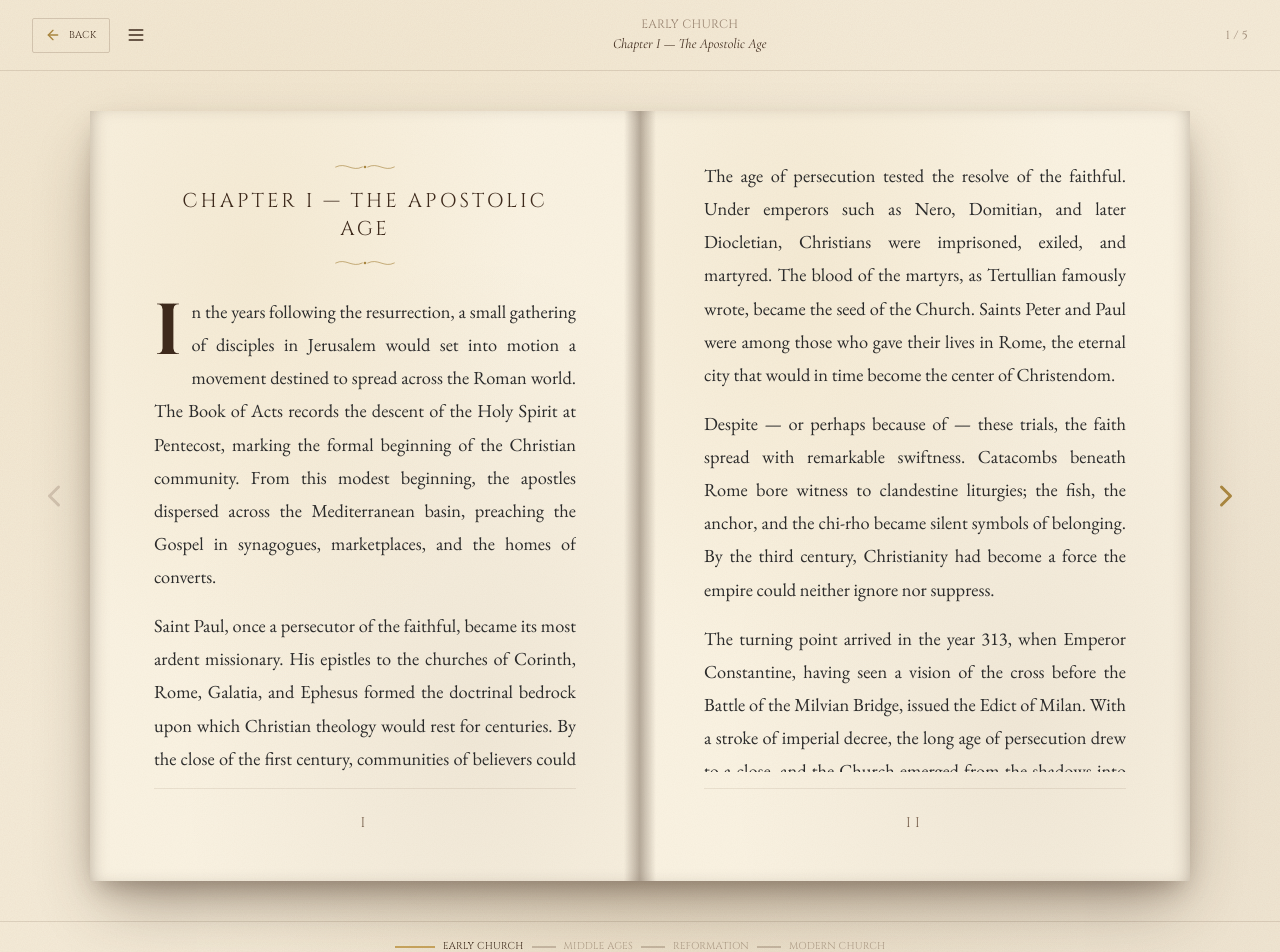
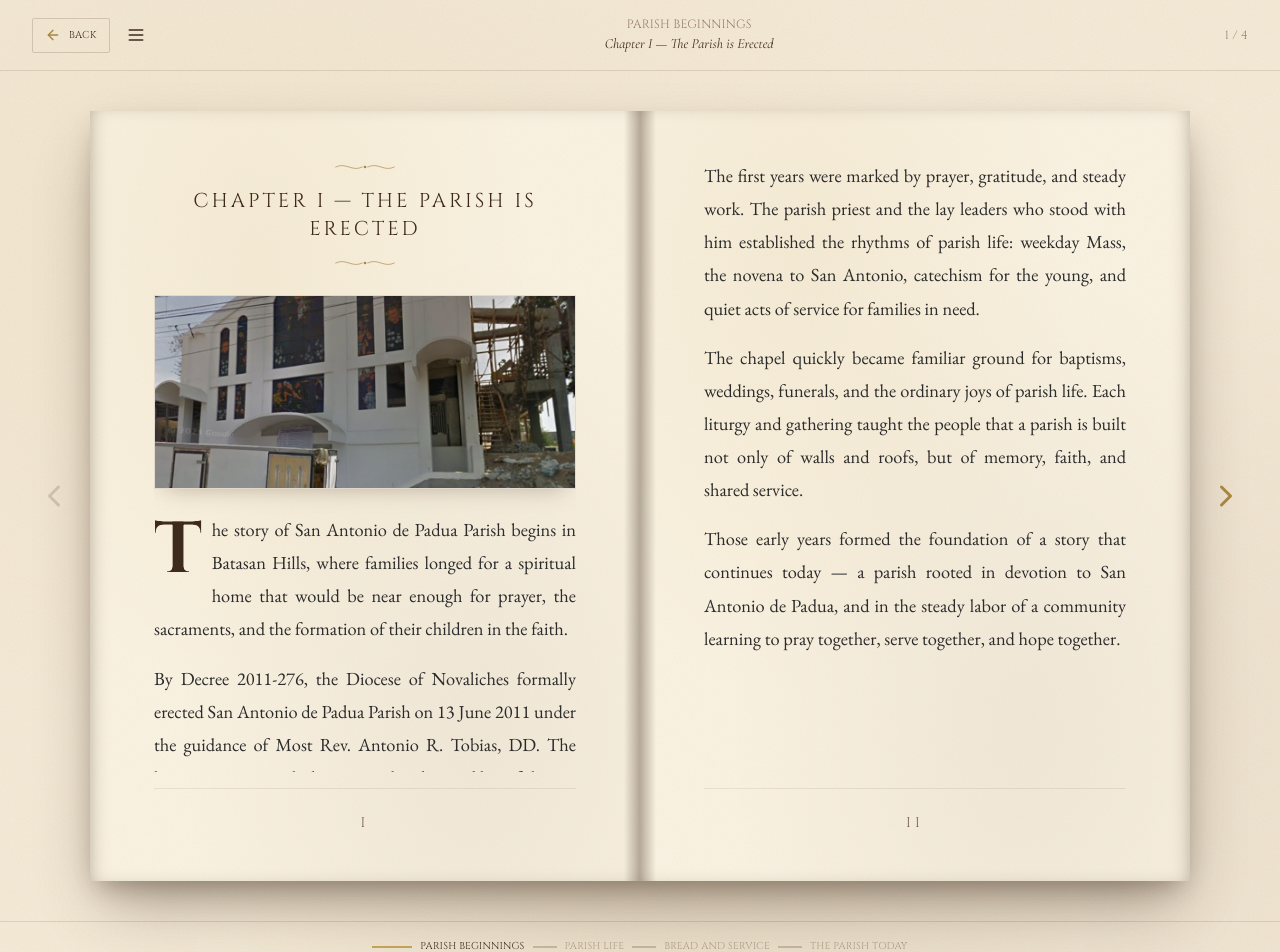
Before and after one commit to Ranyeelll/SADP-sample, a React (Vite) app: page /flipbook/read in a window 1280 px wide. Shown: the top 952 px of the page. Built offline with nearby package versions, Linux system fonts and the light colour scheme.

Commit message:
refactor: update parish references and enhance content across multiple pages

```diff
--- a/index.html
+++ b/index.html
@@ -4,7 +4,7 @@
     <meta charset="UTF-8" />
       <link rel="icon" type="image/png" href="/parish-logo.png" />
     <meta name="viewport" content="width=device-width, initial-scale=1.0" />
-    <title>Church History Flipbook</title>
+    <title>San Antonio de Padua Parish Story</title>
   </head>
   <body>
     <div id="root"></div>
--- a/src/components/BookPage.tsx
+++ b/src/components/BookPage.tsx
@@ -48,6 +48,16 @@ export function BookPageContent({ page, side, isFirstOfChapter }: Props) {
       }
 
       <div className="flex-1 overflow-hidden">
+        {page.image &&
+        <div className="mb-4 sm:mb-6">
+            <div className="overflow-hidden border border-brown/15 bg-white/40 shadow-[0_10px_22px_-12px_rgba(62,42,28,0.35)]">
+              <img
+              src={page.image}
+              alt={page.imageAlt || page.chapter}
+              className="w-full h-36 sm:h-44 md:h-48 object-cover" />
+            </div>
+          </div>
+        }
         <div className="font-body text-charcoal text-[1rem] sm:text-[1.05rem] md:text-[1.15rem] leading-[1.75] sm:leading-[1.8] space-y-3 sm:space-y-4 text-justify">
           {page.paragraphs.map((p, i) =>
           <p
--- a/src/components/ChapterSidebar.tsx
+++ b/src/components/ChapterSidebar.tsx
@@ -71,10 +71,10 @@ export function ChapterSidebar({
               </div>
 
               <h2 className="font-display text-xl sm:text-2xl text-brown-dark text-center mb-2 leading-tight">
-                History of the Church
+                San Antonio de Padua Parish
               </h2>
               <p className="font-cormorant italic text-center text-brown/70 text-sm mb-8 sm:mb-10">
-                Eight chapters across four eras
+                Four chapters across the life of the parish
               </p>
 
               <ul className="space-y-1">
--- a/src/data/bookContent.ts
+++ b/src/data/bookContent.ts
@@ -2,6 +2,8 @@ export interface BookPage {
   chapter: string;
   pageNumber: number;
   paragraphs: string[];
+  image?: string;
+  imageAlt?: string;
 }
 
 export interface Section {
@@ -13,119 +15,122 @@ export interface Section {
 
 export const sections: Section[] = [
   {
-  id: 'early-church',
-  title: 'Early Church',
-  dates: '33 — 500 AD',
+    id: 'parish-beginnings',
+    title: 'Parish Beginnings',
+    dates: '2011 — 2012',
     pages: [
       {
-    chapter: 'Chapter I — The Apostolic Age',
+        chapter: 'Chapter I — The Parish is Erected',
         pageNumber: 1,
+        image: '/founding-of-parish.jpg',
+        imageAlt: 'The original chapel of San Antonio de Padua Parish',
         paragraphs: [
-    'In the years following the resurrection, a small gathering of disciples in Jerusalem would set into motion a movement destined to spread across the Roman world. The Book of Acts records the descent of the Holy Spirit at Pentecost, marking the formal beginning of the Christian community. From this modest beginning, the apostles dispersed across the Mediterranean basin, preaching the Gospel in synagogues, marketplaces, and the homes of converts.',
-    'Saint Paul, once a persecutor of the faithful, became its most ardent missionary. His epistles to the churches of Corinth, Rome, Galatia, and Ephesus formed the doctrinal bedrock upon which Christian theology would rest for centuries. By the close of the first century, communities of believers could be found from Antioch to Alexandria, from Rome to the distant shores of Britannia.',
-    'Yet the early Church did not grow without cost. Its adherents lived under the suspicion of a pagan empire, often misunderstood and frequently maligned. Worship was conducted in private homes, and the breaking of bread became both sacrament and symbol of unity.']
-
+          'The story of San Antonio de Padua Parish begins in Batasan Hills, where families longed for a spiritual home that would be near enough for prayer, the sacraments, and the formation of their children in the faith.',
+          'By Decree 2011-276, the Diocese of Novaliches formally erected San Antonio de Padua Parish on 13 June 2011 under the guidance of Most Rev. Antonio R. Tobias, DD. The beginning was simple, but it was also clear and hopeful.',
+          'From the first Mass in a modest chapel, the parish became a place where neighbors gathered to hear the Word of God, receive the sacraments, and begin a shared life as one community.'
+        ]
       },
       {
-    chapter: 'Chapter I — The Apostolic Age',
+        chapter: 'Chapter I — The Parish is Erected',
         pageNumber: 2,
         paragraphs: [
-    'The age of persecution tested the resolve of the faithful. Under emperors such as Nero, Domitian, and later Diocletian, Christians were imprisoned, exiled, and martyred. The blood of the martyrs, as Tertullian famously wrote, became the seed of the Church. Saints Peter and Paul were among those who gave their lives in Rome, the eternal city that would in time become the center of Christendom.',
-    'Despite — or perhaps because of — these trials, the faith spread with remarkable swiftness. Catacombs beneath Rome bore witness to clandestine liturgies; the fish, the anchor, and the chi-rho became silent symbols of belonging. By the third century, Christianity had become a force the empire could neither ignore nor suppress.',
-    'The turning point arrived in the year 313, when Emperor Constantine, having seen a vision of the cross before the Battle of the Milvian Bridge, issued the Edict of Milan. With a stroke of imperial decree, the long age of persecution drew to a close, and the Church emerged from the shadows into the light of public life.']
-
+          'The first years were marked by prayer, gratitude, and steady work. The parish priest and the lay leaders who stood with him established the rhythms of parish life: weekday Mass, the novena to San Antonio, catechism for the young, and quiet acts of service for families in need.',
+          'The chapel quickly became familiar ground for baptisms, weddings, funerals, and the ordinary joys of parish life. Each liturgy and gathering taught the people that a parish is built not only of walls and roofs, but of memory, faith, and shared service.',
+          'Those early years formed the foundation of a story that continues today — a parish rooted in devotion to San Antonio de Padua, and in the steady labor of a community learning to pray together, serve together, and hope together.'
+        ]
+      }
+    ]
   },
   {
-    chapter: 'Chapter II — Councils and Creeds',
+    id: 'parish-life',
+    title: 'Parish Life',
+    dates: '2013 — 2015',
+    pages: [
+      {
+        chapter: 'Chapter II — Building the Community',
         pageNumber: 3,
+        image: '/growth-of-community.jpg',
+        imageAlt: 'Parishioners gathering for parish life and service',
         paragraphs: [
-    'With the legalization of Christianity came new challenges. Doctrinal disputes, once settled in the small circles of bishops, now demanded resolution on a universal scale. In 325, Constantine convened the First Council of Nicaea, gathering bishops from across the empire to address the Arian controversy and to articulate the divinity of Christ.',
-    "From this council emerged the Nicene Creed, a profession of faith that would unite Christians across language and culture. Subsequent councils — Constantinople, Ephesus, Chalcedon — refined the Church's understanding of the Trinity and the Incarnation, shaping orthodoxy as it would be received for the next thousand years.",
-    'The age also gave rise to the great Fathers of the Church: Athanasius, defender of Nicene faith; Augustine of Hippo, whose Confessions and City of God still illuminate the Christian mind; and Jerome, whose Latin Vulgate would become the standard Scripture of the Western world.']
-
-  }]
-
+          'As the parish grew, so did its ministries. More families joined the Sunday liturgies, children gathered for catechism, and volunteers began to shape the life of the parish through music, service, and prayer.',
+          'The community learned to organize itself around the needs of the faithful: ushers, choir members, catechists, readers, collectors, and ordinary parishioners who simply came early and stayed late because they loved the house of God.',
+          'What had begun as a small chapel life slowly became a visible parish family, one that welcomed neighbors from every corner of Batasan Hills and gave them a place to belong.'
+        ]
       },
       {
-  id: 'middle-ages',
-  title: 'Middle Ages',
-  dates: '500 — 1450 AD',
+        chapter: 'Chapter II — Building the Community',
+        pageNumber: 4,
+        paragraphs: [
+          'The parish also began to discover its wider mission. Formation sessions, devotional groups, and regular parish gatherings helped the faithful grow in knowledge of the Church and in love for one another.',
+          'The parish priest encouraged a spirit of service that reached beyond Sunday worship. Parishioners learned to see ministry as a shared responsibility, whether in the choir loft, the catechism room, the altar, or the community outreach desk.',
+          'These years gave the parish a strong center: prayer at the heart, service at the edges, and a community formed by the grace of God.'
+        ]
+      }
+    ]
+  },
+  {
+    id: 'parish-service',
+    title: 'Bread and Service',
+    dates: '2016 — 2018',
     pages: [
       {
-    chapter: 'Chapter III — Monasticism and Mission',
-    pageNumber: 4,
+        chapter: 'Chapter III — Bread, Service, and Formation',
+        pageNumber: 5,
+        image: '/tinapay-project.jpg',
+        imageAlt: 'Tinapay de San Antonio parish livelihood project',
         paragraphs: [
-    'As the Western Empire crumbled beneath waves of migration, the Church alone preserved the threads of civilization. In the silence of the cloister, monks copied manuscripts by candlelight, safeguarding the wisdom of the ancients alongside the words of Scripture. Saint Benedict of Nursia, in his Rule, gave shape to a way of life that balanced prayer, labor, and learning.',
-    'From these monasteries flowed missionaries who carried the faith to the peoples of northern Europe. Saint Patrick brought Christianity to Ireland; Saint Augustine of Canterbury established it among the Anglo-Saxons; Saints Cyril and Methodius gave the Slavs both faith and a written language. The face of Europe was being remade.',
-    'Charlemagne, crowned by Pope Leo III on Christmas Day of the year 800, embodied the union of throne and altar that would define the medieval imagination. The Carolingian renaissance brought a renewal of letters, and the cathedral schools of his realm planted the seeds of the universities to come.']
-
+          'As the parish matured, it also learned that faith must feed the body as well as the soul. From that conviction came parish projects such as Tinapay de San Antonio, a livelihood initiative that carried with it the simple beauty of shared work and shared bread.',
+          'The project became a sign that the parish did not exist only for Sunday worship. It also stood with families in practical ways, creating opportunities for service, cooperation, and dignity in everyday life.',
+          'At the same time, the parish continued its work in formation: Bible studies, youth gatherings, devotional groups, and ministries that taught people how to serve with joy, discipline, and charity.'
+        ]
       },
       {
-    chapter: 'Chapter IV — Schism and Scholasticism',
-    pageNumber: 5,
+        chapter: 'Chapter III — Bread, Service, and Formation',
+        pageNumber: 6,
         paragraphs: [
-    'The year 1054 brought a sorrow that has never fully healed. The mutual excommunications between the Patriarch of Constantinople and the legates of Rome formalized a rupture between East and West, sundering the Christian world into Catholic and Orthodox communions. Disputes over the filioque, papal authority, and liturgical practice had long simmered; now they hardened into separation.',
-    'Yet the Western Church entered an age of remarkable intellectual flowering. The twelfth and thirteenth centuries gave rise to the universities of Bologna, Paris, and Oxford. In their halls, scholars such as Anselm, Bonaventure, and Thomas Aquinas wove together the philosophy of Aristotle and the revelation of Scripture into the great synthesis of scholasticism.',
-    'The same age witnessed the rise of the mendicant orders. Saint Francis of Assisi embraced lady poverty and called the Church back to the simplicity of the Gospel; Saint Dominic answered heresy with preaching and learning. Together their friars walked the dusty roads of Christendom, beggars and scholars alike.']
-
-  }]
-
+          'The parish priest and the people worked side by side to make the parish warm, ordered, and welcoming. New members found catechists ready to help, ministries ready to serve, and a church family ready to receive them.',
+          'Over the years, the parish deepened its pastoral care through gatherings for the youth, outreach to families, and the patient ministry of listening that is often invisible but always essential.',
+          'These years of service gave the parish a stable identity: prayer at the center, service at the edges, and a community bound together not by convenience but by faith.'
+        ]
+      }
+    ]
   },
   {
-  id: 'reformation',
-  title: 'Reformation',
-  dates: '1450 — 1650 AD',
+    id: 'parish-present',
+    title: 'The Parish Today',
+    dates: '2019 — Present',
     pages: [
       {
-    chapter: 'Chapter V — Ninety-Five Theses',
-    pageNumber: 6,
+        chapter: 'Chapter IV — A Living Parish',
+        pageNumber: 7,
+        image: '/San_Antonio_de_Padua_Parish_-_Batasan_Hills,_Quezon_City.jpg',
+        imageAlt: 'San Antonio de Padua Parish church facade in Batasan Hills, Quezon City',
         paragraphs: [
-    'On the eve of All Saints in the year 1517, an Augustinian friar named Martin Luther affixed a list of theses to the door of the castle church in Wittenberg. He had intended only to invite scholarly disputation over the sale of indulgences. He could not have foreseen that his words, carried swiftly upon the wings of the printing press, would shake the foundations of Western Christendom.',
-    "What began as a call for reform soon became a rupture. Luther's doctrines of sola scriptura and sola fide drew followers across the German lands; in Geneva, John Calvin built a city upon his vision of divine sovereignty; in England, Henry VIII severed the realm from Rome and placed the crown at the head of a new ecclesial settlement.",
-    'The unity of medieval Christendom, already strained, gave way. Wars of religion would scar the continent for more than a century, and the map of Europe would never again be what it had been before that autumn night in Wittenberg.']
-
+          'Today the parish stands as a living home for worship and mission in Batasan Hills. Its doors open for the daily and Sunday liturgies, for the quiet hours of prayer, and for the celebrations that mark the life of the faithful.',
+          'The parish continues to grow through sacraments, devotions, outreach, and community life. Families come for baptism, first communion, confirmation, marriage preparation, and the many moments when the Church accompanies people in ordinary and extraordinary times.',
+          'What began in 2011 by decree has become a lasting parish story — not simply a record of dates, but a witness that God builds His people through prayer, leadership, and the faith of those who keep showing up.'
+        ]
       },
       {
-    chapter: 'Chapter VI — Trent and Renewal',
-    pageNumber: 7,
-    paragraphs: [
-    'The Catholic Church did not stand idle. Convened from 1545 to 1563, the Council of Trent met in three long sessions to address the crises of the age. Its decrees clarified Catholic teaching on Scripture and tradition, justification, the sacraments, and the Mass. It reformed the formation of clergy, established seminaries, and gave the Roman Rite the form it would carry into the twentieth century.',
-    'A spirit of renewal swept the Catholic world. Saint Ignatius of Loyola founded the Society of Jesus, whose members became teachers, missionaries, and confessors to kings. Saint Teresa of Ávila and Saint John of the Cross reformed the Carmelites and gave the Church mystical writings of unsurpassed depth. Saint Charles Borromeo embodied the model of the post-Tridentine bishop.',
-    'Beyond Europe, missionaries crossed oceans. Saint Francis Xavier carried the Gospel to India and Japan; Jesuits and Franciscans laboured in the Americas and the Philippines, where parishes such as San Antonio de Padua would in time take root, weaving the faith into the very soil of new lands.']
-
-  }]
-
-},
-{
-  id: 'modern-church',
-  title: 'Modern Church',
-  dates: '1650 — Present',
-  pages: [
-  {
-    chapter: 'Chapter VII — A Council for the Modern World',
+        chapter: 'Chapter IV — A Living Parish',
         pageNumber: 8,
         paragraphs: [
-    'The modern age confronted the Church with challenges unknown to her fathers. Revolutions political and industrial reshaped society; new sciences questioned old certainties; secular philosophies offered visions of humanity unmoored from the divine. Through it all, the Church sought to remain both faithful and intelligible to a changing world.',
-    "On the eleventh of October, 1962, Pope Saint John XXIII opened the doors of the Second Vatican Council. He spoke of throwing open the windows of the Church to let in fresh air. Over four sessions, the council fathers produced sixteen documents that reshaped Catholic life: liturgy in the vernacular, renewed engagement with Scripture, dialogue with other Christians and other religions, and a fuller appreciation of the laity's role in the world.",
-    "The reforms were neither universally welcomed nor uniformly applied, and the decades following witnessed both renewal and turbulence. Yet the council's call — to bring Christ to the modern world and the modern world to Christ — remains the horizon of Catholic life today."]
-
-  },
-  {
-    chapter: 'Chapter VIII — A Pilgrim Church',
-    pageNumber: 9,
-    paragraphs: [
-    'The papacies of Saint John Paul II, Benedict XVI, and Francis have each in their own way carried forward the conciliar vision. The fall of the Iron Curtain, the rise of the global South, the reckoning with grave failures of accountability, and the encounter with new questions of bioethics, ecology, and digital culture have all marked the contemporary Church.',
-    'Today the Catholic faith is professed by more than a billion souls across every continent. In great basilicas and humble parishes alike — in San Antonio de Padua and in countless communities like her — the same liturgy is celebrated, the same creed confessed, the same bread broken in remembrance.',
-    'The Church remains, as she has always been, a pilgrim people: walking through history, marked by the wounds of her members and luminous with the holiness of her saints, journeying always toward the city whose builder and maker is God.']
-
-  }]
-
-}];
-
+          'The parish also gives witness through its parish priest, lay ministers, and volunteers who care for the spiritual and practical needs of the community. Their service keeps the parish close to the people it serves.',
+          'In moments of celebration and in times of difficulty, the parish remains a place of gathering. It is where the people of God come to be nourished, sent forth, and reminded that faith is something lived together.',
+          'The story of San Antonio de Padua Parish continues to unfold, but its foundation is clear: a parish formally erected in 2011 by the Diocese of Novaliches, entrusted to the patronage of San Antonio de Padua, and carried forward by a community that keeps building on that beginning.'
+        ]
+      }
+    ]
+  }
+];
 
 export const allPages: (BookPage & {
   sectionId: string;
   sectionTitle: string;
-})[] = sections.flatMap((s) =>
-s.pages.map((p) => ({ ...p, sectionId: s.id, sectionTitle: s.title }))
+})[] = sections.flatMap((section) =>
+  section.pages.map((page) => ({
+    ...page,
+    sectionId: section.id,
+    sectionTitle: section.title
+  }))
 );
--- a/src/pages/About.tsx
+++ b/src/pages/About.tsx
@@ -24,7 +24,7 @@ export function About() {
               Established {establishedYear} · {parishAge} {parishAge === 1 ? 'year' : 'years'} as a Parish
             </p>
             <p className="font-body text-sm text-brown/60 mt-2">
-              Note: fiesta materials may reference the "15th" celebration; the parish was canonically erected in {establishedYear}.
+              Note: the parish was canonically erected by Decree 2011-276 on 13 June 2011 by Most Rev. Antonio R. Tobias, DD, for the Diocese of Novaliches. Fiesta materials may reference the "15th" celebration.
             </p>
           </div>
         );
--- a/src/pages/FlipbookArchive.tsx
+++ b/src/pages/FlipbookArchive.tsx
@@ -12,7 +12,7 @@ export function FlipbookArchive() {
       <PageHero
         eyebrow="Optional Reading Module"
         title="Flipbook Archive"
-        subtitle="An immersive reading of compiled historical documents — turn each page as you would a printed book."
+        subtitle="A parish story of San Antonio de Padua — turn each page as you would a printed book."
       />
 
 
@@ -75,13 +75,13 @@ export function FlipbookArchive() {
                       textShadow: '0 1px 8px rgba(0,0,0,0.25)'
                     }}>
 
-                    History of the Church
+                    San Antonio de Padua
                   </h3>
                   <div className="text-gold/80 mt-6 mb-6">
                     <Flourish className="w-20 h-4" />
                   </div>
                   <p className="font-cormorant italic text-parchment-light/70 text-sm">
-                    San Antonio de Padua Parish
+                    A story of parish beginnings, service, and faith
                   </p>
                 </div>
               </div>
@@ -120,15 +120,16 @@ export function FlipbookArchive() {
             </h2>
             <div className="font-body text-[1.1rem] text-charcoal leading-[1.8] space-y-4 mb-8">
               <p>
-                The Flipbook Archive gathers a compiled chronicle of the wider
-                history of the Catholic Church — from the apostolic age through
-                the present pilgrim Church — presented in the form of a digital
-                manuscript.
+                The Flipbook Archive gathers a parish chronicle of San Antonio
+                de Padua Parish — from its founding in 2011 through its growth
+                in prayer, service, and community life — presented in the form
+                of a digital manuscript.
               </p>
               <p>
-                Eight chapters across four eras invite slow, contemplative
-                reading: pages turn as they would in a hardbound volume, with
-                drop caps, ornaments, and roman-numeral pagination preserved.
+                Four chapters across the life of the parish invite slow,
+                contemplative reading: pages turn as they would in a hardbound
+                volume, with drop caps, ornaments, and roman-numeral
+                pagination preserved.
               </p>
             </div>
 
@@ -158,7 +159,7 @@ export function FlipbookArchive() {
                 fontWeight: 600
               }}>
 
-              Four Eras, Eight Chapters
+              Four Chapters, One Parish Story
             </h2>
             <div className="text-gold mt-5 flex justify-center">
               <Flourish className="w-24 h-4" />
--- a/src/pages/Reader.tsx
+++ b/src/pages/Reader.tsx
@@ -5,6 +5,7 @@ import { ChevronLeft, ChevronRight, Menu, ArrowLeft } from 'lucide-react';
 import { sections, allPages } from '../data/bookContent';
 import { ChapterSidebar } from '../components/ChapterSidebar';
 import { BookPageContent } from '../components/BookPage';
+
 export function Reader() {
   const { section: sectionParam } = useParams();
   const navigate = useNavigate();
--- a/src/pages/Timeline.tsx
+++ b/src/pages/Timeline.tsx
@@ -7,7 +7,7 @@ const events = [
 {
   year: '2011',
   title: 'Erection of the Parish',
-  desc: 'The Archdiocese of Manila formally erects San Antonio de Padua Parish. The first Mass is celebrated in a modest chapel by the founding pastor.',
+  desc: 'The Diocese of Novaliches formally erects San Antonio de Padua Parish by Decree 2011-276. The first Mass is celebrated in a modest chapel by the founding Parish Priest.',
   image:
   '/founding-of-parish.jpg'
 },
```
Also changed, not shown: src/pages/Contact.tsx (+12 -15 lines), src/pages/History.tsx (+5 -5 lines), src/pages/Home.tsx (+8 -7 lines), 1 other file (tests, documents, lock files or other folders). Lines whose indentation alone changed are shown as unchanged.
